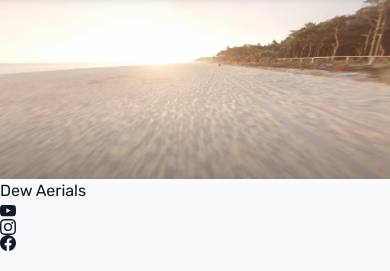
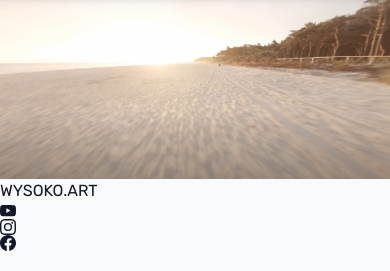
Before and after one commit to rosiak0/dewfpv, a Next.js app: page / in a window 390 px wide. Shown: the top 271 px of the page. Built offline with nearby package versions, Linux system fonts and the light colour scheme.

Commit message:
Update NavbarResponsive.tsx

```diff
--- a/components/NavbarResponsive.tsx
+++ b/components/NavbarResponsive.tsx
@@ -30,7 +30,7 @@ const Navbar = () => {
               <Link href="/">
                 <p className="inline-flex items-center">
                   <span className="text-xl text-gray-900 mr-5 dark:text-gray-50 font-bold uppercase tracking-wide">
-                    Dew Aerials
+                    WYSOKO.ART
                   </span>
                 </p>
               </Link>
```
